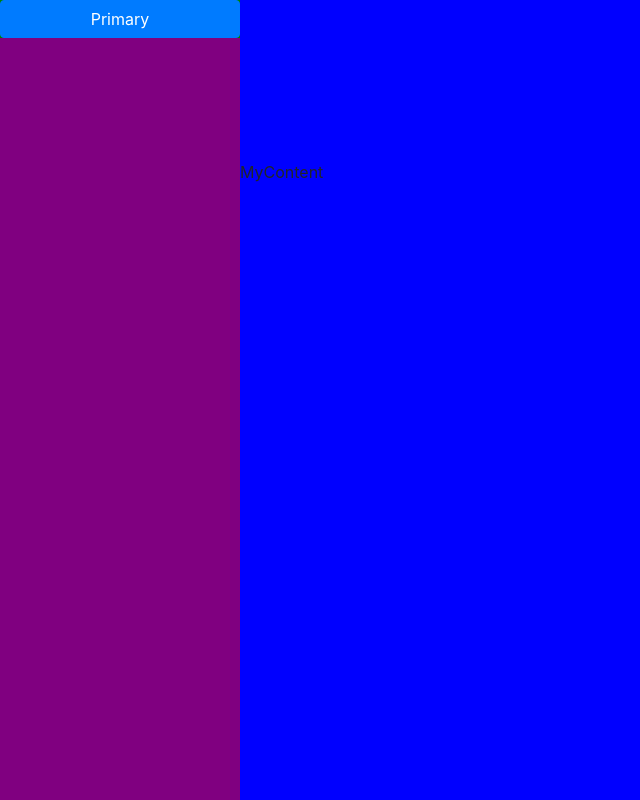
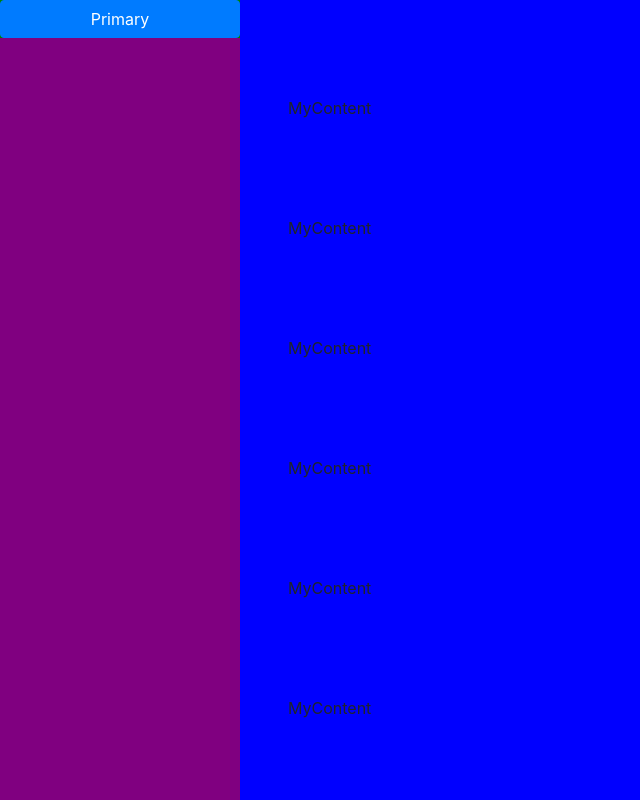
Before and after one commit to storrellas/inspire_ui, a React (Create React App) app: page /reloaded in a window 1280 px wide. Shown: the top 800 px of the page, without its empty margins (0-640 px from the left). Built offline with nearby package versions, Linux system fonts and the light colour scheme; what @amcharts/amcharts4, cytoscape-euler would draw is missing.

Commit message:
ENH: First preliminary version

```diff
--- a/src/pages/AppReloaded.js
+++ b/src/pages/AppReloaded.js
@@ -23,6 +23,7 @@ import Login from './login';
 import ProjectSelector from './projectselector';
 import InvestigatorList from './investigatorlist';
 import Investigator from './investigator';
+import { height } from '@amcharts/amcharts4/.internal/core/utils/Utils';
 
 
 class AppReloaded extends React.Component {
@@ -30,7 +31,8 @@ class AppReloaded extends React.Component {
     constructor(props) {
         super(props)
         this.state = {
-            isToggled: true
+            isToggled: true,
+            height: undefined
         }
     }
 
@@ -39,22 +41,39 @@ class AppReloaded extends React.Component {
         this.props.history.push('/')
     }
 
+    componentDidMount() {
+        const height = document.getElementById('page-content-wrapper').clientHeight;
+        this.setState({ height });
+    }
+
     render() {
-        console.log("ReRender")
+        console.log("ReRender ")
         const { isToggled } = this.state;
         return (
             <div style={{ position: 'relative', backgroundColor: 'yellow' }}>
                 <div className="hamburguer" style={{ backgroundColor: 'green' }}>
                     <Button className="w-100" variant="primary" onClick={(e) => this.setState({ isToggled: !isToggled })}>Primary</Button>
                 </div>
+
                 <div id="wrapper" className={isToggled ? "d-flex" : "d-flex toggled"}
                     style={{ backgroundColor: 'yellow' }}>
+                    <div id="overlay"></div>
 
-                    <div id="sidebar-wrapper" style={{ backgroundColor: 'purple' }}>
+                    <div id="sidebar-wrapper" style={{ backgroundColor: 'purple', height: this.state.height + 'px' }}>
                         My Header
                     </div>
-                    <div id="page-content-wrapper" style={{ paddingTop: '10em', backgroundColor: 'blue' }}>
-                        MyContent
+                    <div id="page-content-wrapper" style={{ paddingTop: '3em', backgroundColor: 'blue' }}>
+                        <div style={{ padding: '3em'}}>MyContent</div>
+                        <div style={{ padding: '3em'}}>MyContent</div>
+                        <div style={{ padding: '3em'}}>MyContent</div>
+                        <div style={{ padding: '3em'}}>MyContent</div>
+                        <div style={{ padding: '3em'}}>MyContent</div>
+                        <div style={{ padding: '3em'}}>MyContent</div>
+                        <div style={{ padding: '3em'}}>MyContent</div>
+                        <div style={{ padding: '3em'}}>MyContent</div>
+                        <div style={{ padding: '3em'}}>MyContent</div>
+
+
                     </div>
                 </div>
             </div>);
--- a/src/pages/AppReloaded.scss
+++ b/src/pages/AppReloaded.scss
@@ -161,16 +161,25 @@ $sidebar-width: 15rem;
   position: absolute;
   top: 0;
   left: 0;
+  z-index: 4;
 }
 
 #wrapper {
   overflow-x: hidden;
   min-height: 100vh;
   align-items: stretch;
+  position: relative;
 }
 
 #sidebar-wrapper {
   width: $sidebar-width;
+
+  position: absolute;
+  top: 0;
+  left: 0;
+  z-index: 3;
+  width: 15rem;
+  min-height: 100vh;
 
   margin-left: -1*$sidebar-width;
   -webkit-transition: margin .25s ease-out;
@@ -195,12 +204,31 @@ width: 15rem;
 }
 
 #wrapper.toggled #sidebar-wrapper {
-margin-left: 0;
+  margin-left: 0;
+}
+
+#overlay {
+  position: fixed; /* Sit on top of the page content */
+  display: none; /* Hidden by default */
+  width: 100%; /* Full width (cover the whole page) */
+  height: 100%; /* Full height (cover the whole page) */
+  top: 0;
+  left: 0;
+  right: 0;
+  bottom: 0;
+  background-color: rgba(0,0,0,0.5); /* Black background with opacity */
+  z-index: 2; /* Specify a stack order in case you're using a different order for other elements */
+  cursor: pointer; /* Add a pointer on hover */
+}
+
+#wrapper.toggled #overlay {
+  display: block; /* Hidden by default */
 }
 
 @media (min-width: 768px) {
   #sidebar-wrapper {
     margin-left: 0;
+    position: relative;
   }
 
   #page-content-wrapper {
@@ -210,5 +238,8 @@ margin-left: 0;
   #wrapper.toggled #sidebar-wrapper {
     margin-left: -1*$sidebar-width;
   }
+
+  #wrapper.toggled #overlay {
+    display: none;
+  }
 }
-/**/
```
